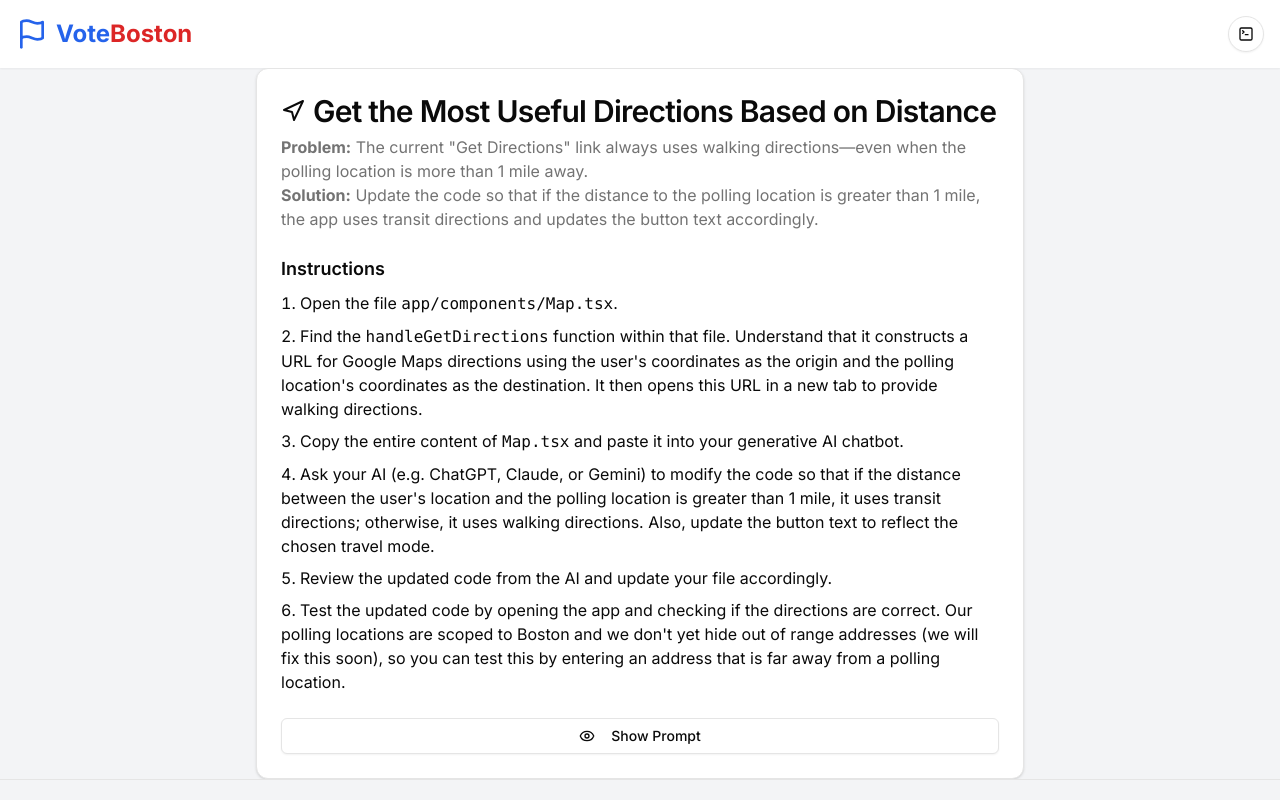
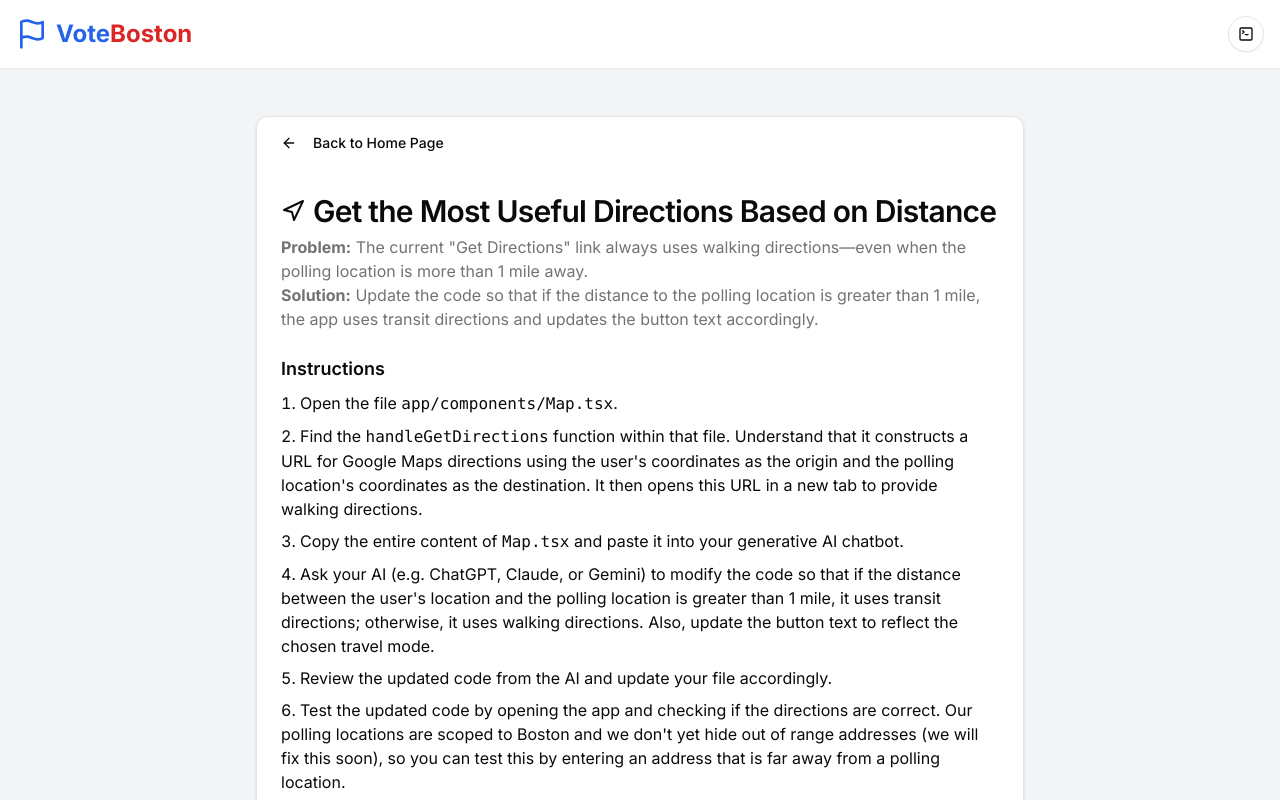
Before and after one commit to trevoruptain/vote-boston, a Next.js app: page /projects/get-the-most-useful-directions-based-on-distance in a window 1280 px wide. Shown: the top 800 px of the page. Built offline with nearby package versions, Linux system fonts and the light colour scheme.

Commit message:
Add back to home page buttons

```diff
--- a/app/projects/auto-focus-the-address-input-on-page-load/page.tsx
+++ b/app/projects/auto-focus-the-address-input-on-page-load/page.tsx
@@ -8,15 +8,22 @@ import {
   CardHeader,
   CardTitle,
 } from "@/components/ui/card";
-import { Eye, EyeOff } from "lucide-react";
+import { ArrowLeft, Eye, EyeOff } from "lucide-react";
 import { useState } from "react";
 
 export default function AutoFocusAddressInput() {
   const [showPrompt, setShowPrompt] = useState(false);
 
   return (
-    <div className="flex flex-col flex-grow overflow-y-auto justify-center">
+    <div className="flex flex-col flex-grow overflow-y-auto justify-center items-center py-12">
       <Card className="w-full max-w-3xl mx-auto">
+        <Button
+          onClick={() => (window.location.href = "/")}
+          variant="outline"
+          className="self-start mb-4 flex items-center border-none shadow-none m-2"
+        >
+          <ArrowLeft className="mr-2 h-4 w-4" /> Back to Home Page
+        </Button>
         <CardHeader>
           <CardTitle className="flex items-center gap-2 text-3xl">
             Auto-focus the address input on page load
--- a/app/projects/get-the-most-useful-directions-based-on-distance/page.tsx
+++ b/app/projects/get-the-most-useful-directions-based-on-distance/page.tsx
@@ -8,15 +8,22 @@ import {
   CardHeader,
   CardTitle,
 } from "@/components/ui/card";
-import { Eye, EyeOff, Navigation } from "lucide-react";
+import { ArrowLeft, Eye, EyeOff, Navigation } from "lucide-react";
 import { useState } from "react";
 
 export default function GetTheMostUsefulDirectionsBasedOnDistance() {
   const [showPrompt, setShowPrompt] = useState(false);
 
   return (
-    <div className="flex flex-col flex-grow overflow-y-auto justify-center">
+    <div className="flex flex-col flex-grow overflow-y-auto justify-center items-center py-12">
       <Card className="w-full max-w-3xl mx-auto">
+        <Button
+          onClick={() => (window.location.href = "/")}
+          variant="outline"
+          className="self-start mb-4 flex items-center border-none shadow-none m-2"
+        >
+          <ArrowLeft className="mr-2 h-4 w-4" /> Back to Home Page
+        </Button>
         <CardHeader>
           <CardTitle className="flex items-center gap-2 text-3xl">
             <Navigation className="h-6 w-6" />
--- a/app/projects/hide-results-for-out-of-range-addresses/page.tsx
+++ b/app/projects/hide-results-for-out-of-range-addresses/page.tsx
@@ -8,15 +8,22 @@ import {
   CardHeader,
   CardTitle,
 } from "@/components/ui/card";
-import { Eye, EyeOff } from "lucide-react";
+import { ArrowLeft, Eye, EyeOff } from "lucide-react";
 import { useState } from "react";
 
 export default function HideResultsForOutOfRangeAddresses() {
   const [showPrompt, setShowPrompt] = useState(false);
 
   return (
-    <div className="flex flex-col flex-grow overflow-y-auto justify-center py-12">
+    <div className="flex flex-col flex-grow overflow-y-auto justify-center items-center py-12">
       <Card className="w-full max-w-3xl mx-auto">
+        <Button
+          onClick={() => (window.location.href = "/")}
+          variant="outline"
+          className="self-start mb-4 flex items-center border-none shadow-none m-2"
+        >
+          <ArrowLeft className="mr-2 h-4 w-4" /> Back to Home Page
+        </Button>
         <CardHeader>
           <CardTitle className="flex items-center gap-2 text-3xl">
             Hide Results for Out of Range Addresses
```
